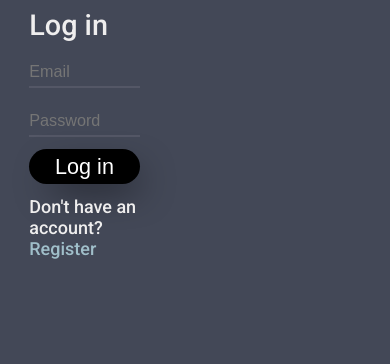
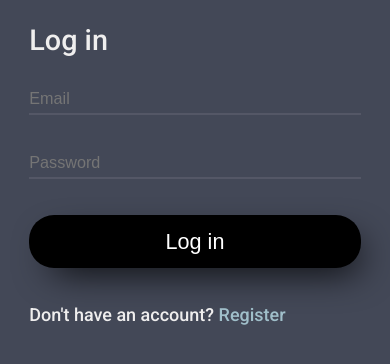
Before and after one commit to mortensenm1205/node-login, a React (Create React App) app in the folder client/: page /login in a window 390 px wide. Shown: the top 364 px of the page. Built offline with nearby package versions, Linux system fonts and the light colour scheme.

Commit message:
moving grid away from mobile first. Not needed

```diff
--- a/client/src/app/css/index.js
+++ b/client/src/app/css/index.js
@@ -4,12 +4,12 @@ export const App = styled.div`
 `;
 
 export const Form = styled.div`
-    display: grid;
-    grid-template-columns: repeat(3, 1fr);
     margin: 0 auto;
     max-width: 85%;
 
     @media(min-width: 800px) {
+        display: grid;
+        grid-template-columns: repeat(3, 1fr);
         max-width: 45%;
     }
 `;
```
